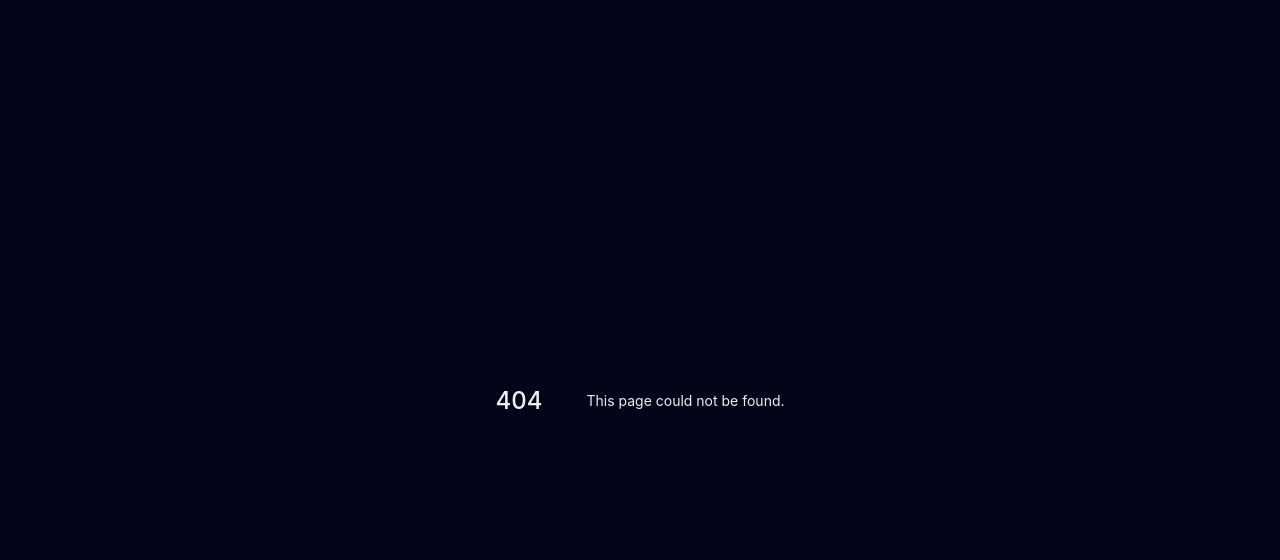
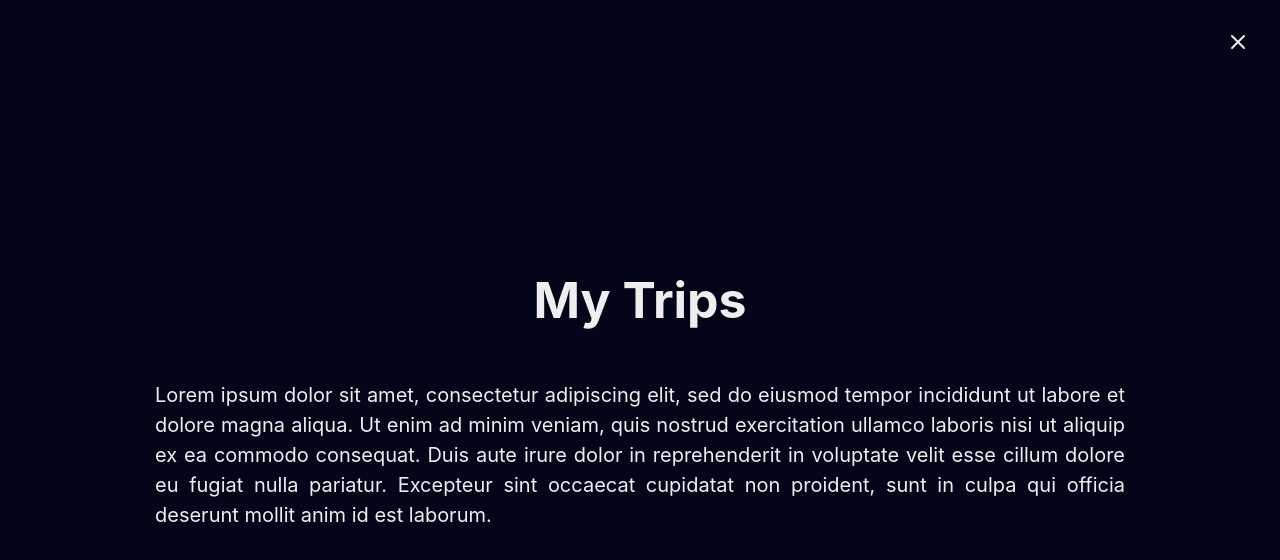
Before and after one commit to jardelbordignon/my-trips, a Next.js app: page /about in a window 1280 px wide. Before the commit this address had no page. Shown: the top 560 px of the page. Built offline with nearby package versions, Linux system fonts and the light colour scheme.

Commit message:
Página About

```diff
--- /dev/null
+++ b/src/components/pages/About/index.tsx
@@ -0,0 +1,27 @@
+import { FloatingLink } from '@/components/utils/FloatingLink'
+import { XIcon } from '@/assets/iconsFile'
+import * as S from './styles'
+
+export const About = () => {
+  return (
+    <S.Wrapper>
+      <FloatingLink href="/">
+        <a>
+          <XIcon />
+        </a>
+      </FloatingLink>
+
+      <h2>My Trips</h2>
+
+      <S.Body>
+        Lorem ipsum dolor sit amet, consectetur adipiscing elit, sed do eiusmod
+        tempor incididunt ut labore et dolore magna aliqua. Ut enim ad minim
+        veniam, quis nostrud exercitation ullamco laboris nisi ut aliquip ex ea
+        commodo consequat. Duis aute irure dolor in reprehenderit in voluptate
+        velit esse cillum dolore eu fugiat nulla pariatur. Excepteur sint
+        occaecat cupidatat non proident, sunt in culpa qui officia deserunt
+        mollit anim id est laborum.
+      </S.Body>
+    </S.Wrapper>
+  )
+}
--- /dev/null
+++ b/src/components/pages/About/styles.ts
@@ -0,0 +1,17 @@
+import styled from 'styled-components'
+
+export const Wrapper = styled.section`
+  text-align: justify;
+  display: flex;
+  align-items: center;
+  justify-content: center;
+  flex-direction: column;
+  height: 100vh;
+  padding: 0 15rem;
+  max-width: var(--container);
+  margin: auto;
+`
+
+export const Body = styled.p`
+  line-height: var(--medium);
+`
--- a/src/components/pages/Map/index.tsx
+++ b/src/components/pages/Map/index.tsx
@@ -20,7 +20,7 @@ interface IMap {
 const Map = ({ places }: IMap) => {
   return (
     <>
-      <FloatingLink href="#/">
+      <FloatingLink href="/about">
         <a>
           <InfoIcon />
         </a>
--- a/src/styles/globals.ts
+++ b/src/styles/globals.ts
@@ -50,11 +50,21 @@ export default createGlobalStyle`
   }
 
   a {
-    color: var(--highlight);
+    color: var(--white);
     text-decoration: none;
     &:hover {
       transition: opacity 0.2s;
       opacity: 0.8;
+      color: var(--highlight);
     }
   }
+
+  h1, h2, h3 {
+    font-size: var(--large);
+    margin-bottom: var(--large);
+  }
+  h4, h5, h6 {
+    font-size: var(--medium);
+    margin-bottom: var(--medium);
+  }
 `
```
Also changed, not shown: src/pages/about.tsx (added, +7 -0 lines).
